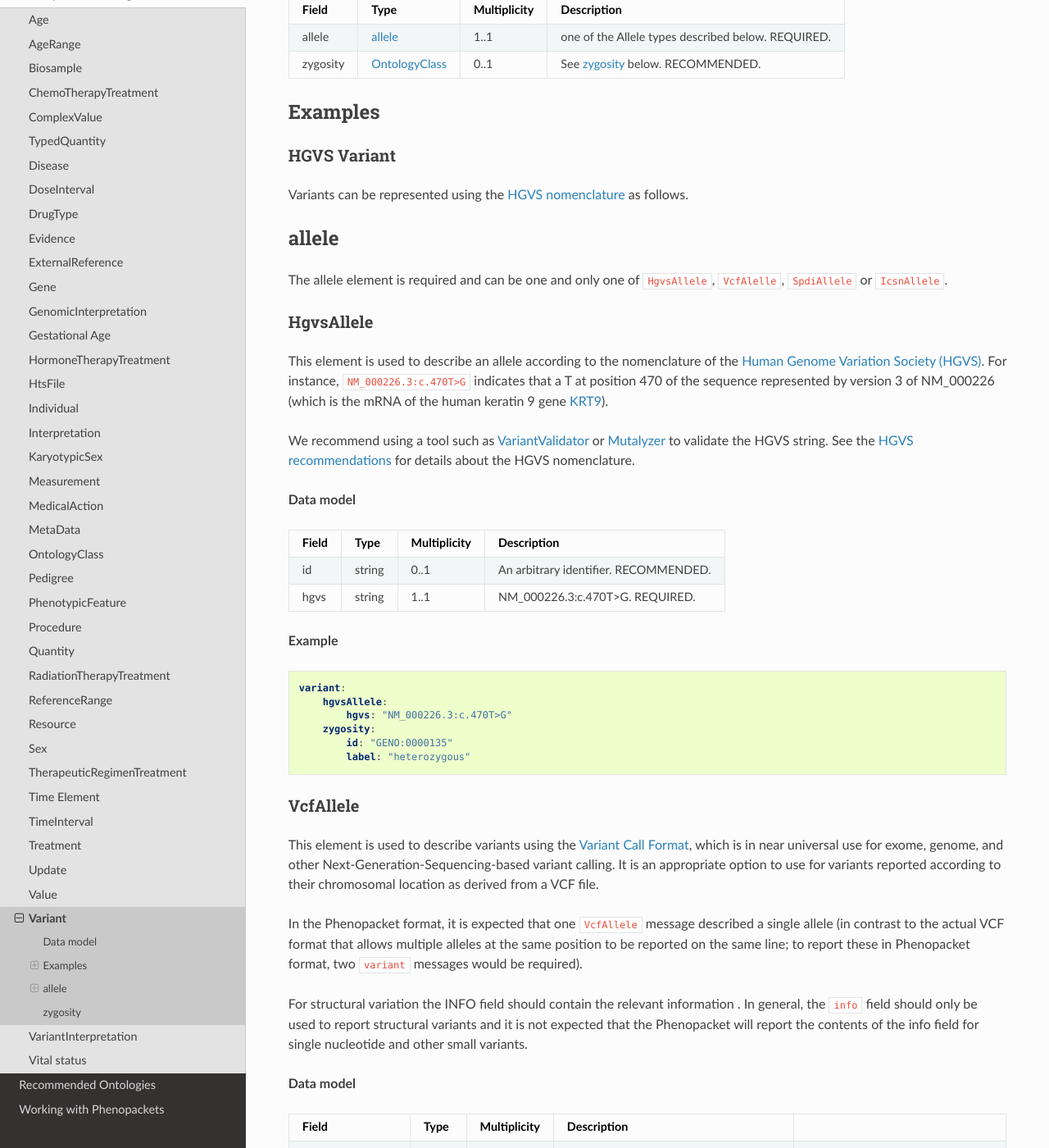
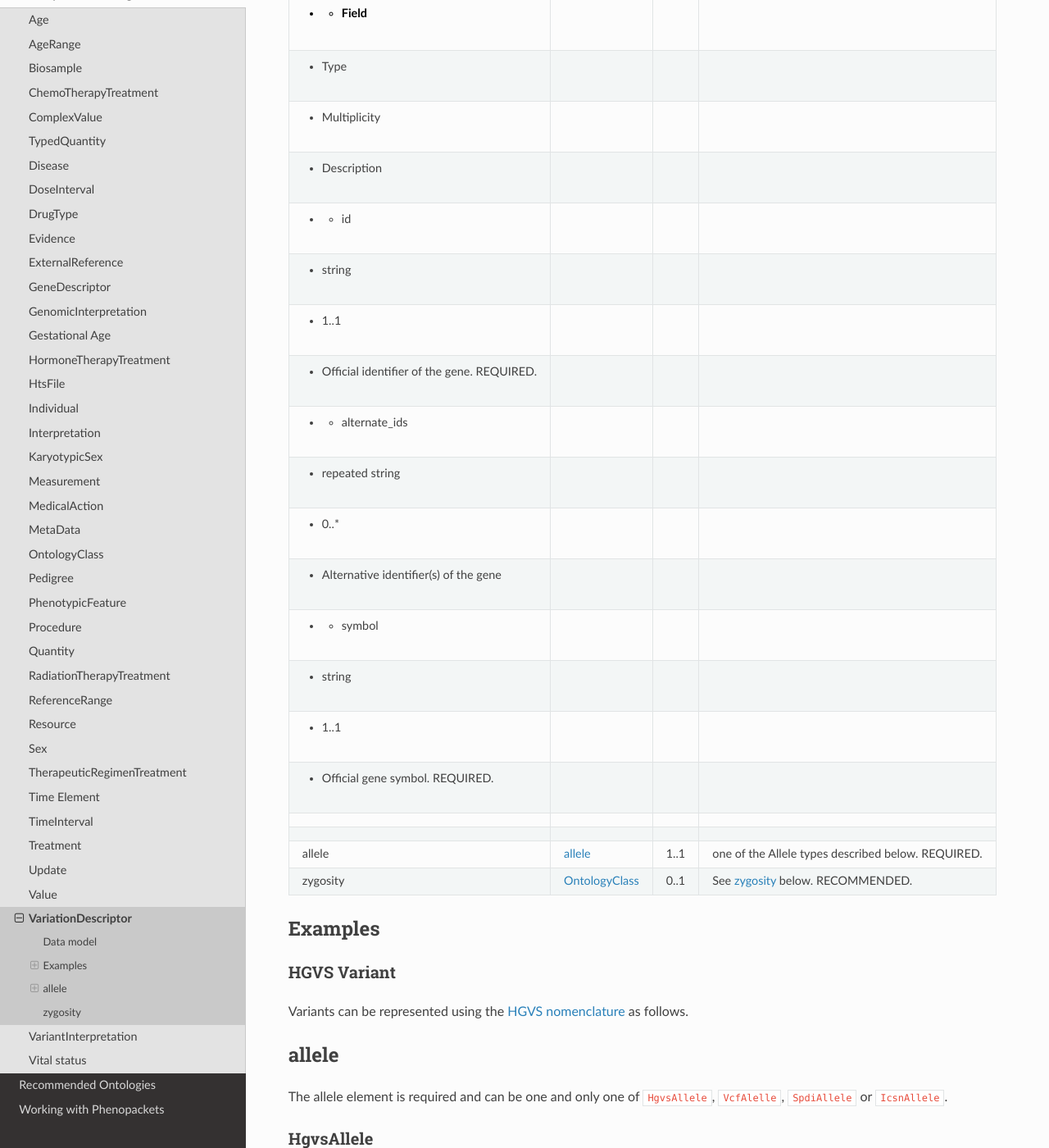
Before and after one commit to phenopackets/phenopacket-schema, a Sphinx documentation site: the page built from docs/variant.rst, in a window 1280 px wide and 1400 px high, scrolled down 703 px. Shown: the whole window at 82% size. Built offline with Sphinx 7.4.7 and the Read the Docs theme 2.0.0, drawn with Linux system fonts in a browser that asks for light colours; pages that are not in the unit, such as notebooks, are missing from menus; some of the changed text lies outside the part shown.

Commit message:
Update gene.rst and variant.rst titles to GeneDescriptor and VariantDescriptor

```diff
--- a/docs/gene.rst
+++ b/docs/gene.rst
@@ -1,8 +1,8 @@
 .. _rstgene:
 
-####
-Gene
-####
+##############
+GeneDescriptor
+##############
 
 
 This element represents an identifier for a gene. It can be used to transmit the information that
@@ -12,7 +12,7 @@ the exact variant cannot be transmitted, either for privacy reasons or because i
 Data model
 ##########
 
-.. list-table:: Definition  of the ``Gene`` element
+.. list-table:: Definition  of the ``GeneDescriptor`` element
    :widths: 25 25 25 75
    :header-rows: 1
 
--- a/docs/variant.rst
+++ b/docs/variant.rst
@@ -1,8 +1,8 @@
 .. _rstvariant:
 
-#######
-Variant
-#######
+###################
+VariationDescriptor
+###################
 
 .. todo: update Variant to talk about VRSATILE, VRS, and VariationDescriptor
 
@@ -33,7 +33,25 @@ Data model
 ##########
 
 .. csv-table::
-   :header: Field, Type, Multiplicity, Description
+   :header-rows: 1
+
+   * - Field
+     - Type
+     - Multiplicity
+     - Description
+   * - id
+     - string
+     - 1..1
+     - Official identifier of the gene. REQUIRED.
+   * - alternate_ids
+     - repeated string
+     - 0..*
+     - Alternative identifier(s) of the gene
+   * - symbol
+     - string
+     - 1..1
+     - Official gene symbol. REQUIRED.
+
 
     allele, :ref:`Allele`, 1..1, one of the Allele types described below. REQUIRED.
     zygosity, :ref:`rstontologyclass` , 0..1, See :ref:`zygosity` below. RECOMMENDED.
```
